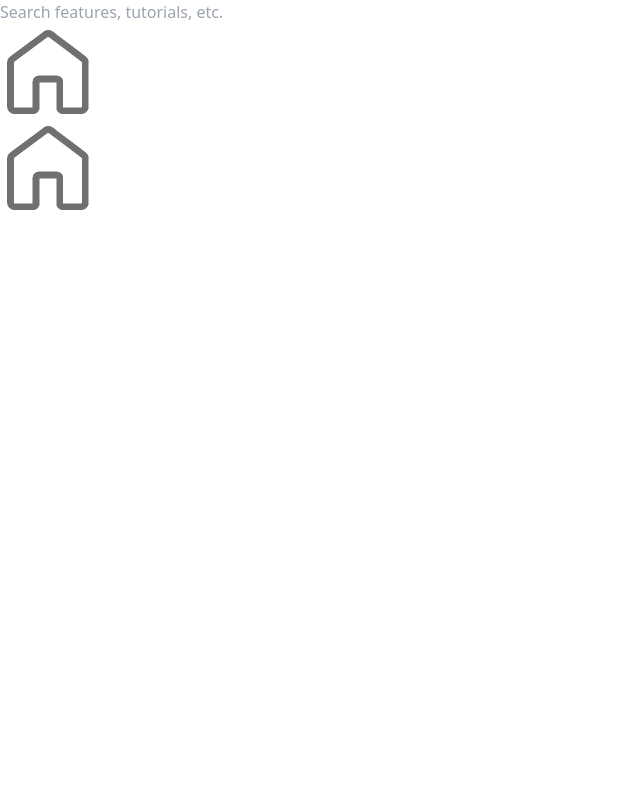
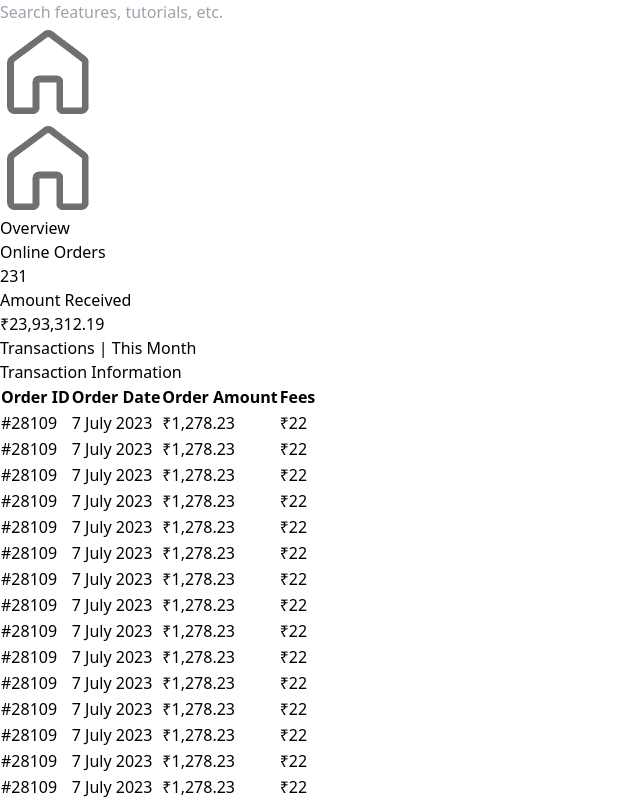
Before and after one commit to Ankur1493/dukaan-payouts-v1, a React (Vite) app: page / in a window 1280 px wide. Shown: the part 1712-2512 px from the top of the page, without its empty margins (0-640 px from the left). Before the commit the page ends 1928 px from the top, so only its background shows below. Built offline with nearby package versions, Linux system fonts and the light colour scheme.

Commit message:
commited basic structure of the payment overview section

```diff
--- a/src/App.jsx
+++ b/src/App.jsx
@@ -1,12 +1,14 @@
 
 import Header from "./components/Header.jsx";
 import LeftNav from "./components/LeftNav.jsx";
+import PaymentOverview from "./page/PaymentOverview.jsx";
 
 export default function App() {
   return (
     <div className="h-screen w-screen bg-cyan-100">
       <LeftNav />
       <Header />
+      <PaymentOverview />
     </div>
   );
 }
--- /dev/null
+++ b/src/components/InfoBox.jsx
@@ -0,0 +1,12 @@
+import React from 'react'
+
+const InfoBox = ({ heading, value }) => {
+  return (
+    <div>
+      <div className='text-gray-800 text-[16px]'>{heading}</div>
+      <div className='text-[32px] font-semibold'>{value}</div>
+    </div>
+  )
+}
+
+export default InfoBox
--- /dev/null
+++ b/src/components/TransactionsInfo.jsx
@@ -0,0 +1,33 @@
+
+import React from 'react';
+import { transactionsConsts } from '../constants/transactionConsts';
+
+const TransactionsInfo = () => {
+  return (
+    <div>
+      <h2>Transaction Information</h2>
+      <table>
+        <thead>
+          <tr>
+            <th>Order ID</th>
+            <th>Order Date</th>
+            <th>Order Amount</th>
+            <th>Fees</th>
+          </tr>
+        </thead>
+        <tbody>
+          {transactionsConsts.map((trans, index) => (
+            <tr key={index}>
+              <td>{trans.orderId}</td>
+              <td>{trans.orderDate}</td>
+              <td>{trans.orderAmount}</td>
+              <td>{trans.fees}</td>
+            </tr>
+          ))}
+        </tbody>
+      </table>
+    </div>
+  );
+}
+
+export default TransactionsInfo;
--- /dev/null
+++ b/src/constants/transactionConsts.js
@@ -0,0 +1,17 @@
+export const transactionsConsts = [
+  { orderId: "#28109", orderDate: "7 July 2023", orderAmount: "₹1,278.23", fees: "₹22" },
+  { orderId: "#28109", orderDate: "7 July 2023", orderAmount: "₹1,278.23", fees: "₹22" },
+  { orderId: "#28109", orderDate: "7 July 2023", orderAmount: "₹1,278.23", fees: "₹22" },
+  { orderId: "#28109", orderDate: "7 July 2023", orderAmount: "₹1,278.23", fees: "₹22" },
+  { orderId: "#28109", orderDate: "7 July 2023", orderAmount: "₹1,278.23", fees: "₹22" },
+  { orderId: "#28109", orderDate: "7 July 2023", orderAmount: "₹1,278.23", fees: "₹22" },
+  { orderId: "#28109", orderDate: "7 July 2023", orderAmount: "₹1,278.23", fees: "₹22" },
+  { orderId: "#28109", orderDate: "7 July 2023", orderAmount: "₹1,278.23", fees: "₹22" },
+  { orderId: "#28109", orderDate: "7 July 2023", orderAmount: "₹1,278.23", fees: "₹22" },
+  { orderId: "#28109", orderDate: "7 July 2023", orderAmount: "₹1,278.23", fees: "₹22" },
+  { orderId: "#28109", orderDate: "7 July 2023", orderAmount: "₹1,278.23", fees: "₹22" },
+  { orderId: "#28109", orderDate: "7 July 2023", orderAmount: "₹1,278.23", fees: "₹22" },
+  { orderId: "#28109", orderDate: "7 July 2023", orderAmount: "₹1,278.23", fees: "₹22" },
+  { orderId: "#28109", orderDate: "7 July 2023", orderAmount: "₹1,278.23", fees: "₹22" },
+  { orderId: "#28109", orderDate: "7 July 2023", orderAmount: "₹1,278.23", fees: "₹22" },
+]
--- /dev/null
+++ b/src/page/PaymentOverview.jsx
@@ -0,0 +1,20 @@
+import React from 'react'
+import InfoBox from '../components/InfoBox'
+import TransactionsInfo from '../components/TransactionsInfo'
+
+const PaymentOverview = () => {
+  return (
+    <div className='ml-[208px] w-[calc(100vw-[208px])] h-[calc(100vh-[50px])]' >
+      <div>Overview</div>
+      <div className='flex'>
+        <InfoBox heading="Online Orders" value="231" />
+        <InfoBox heading="Amount Received" value="₹23,93,312.19" />
+      </div>
+      <div>Transactions | This Month</div>
+      <TransactionsInfo />
+    </div>
+
+  )
+}
+
+export default PaymentOverview
```
